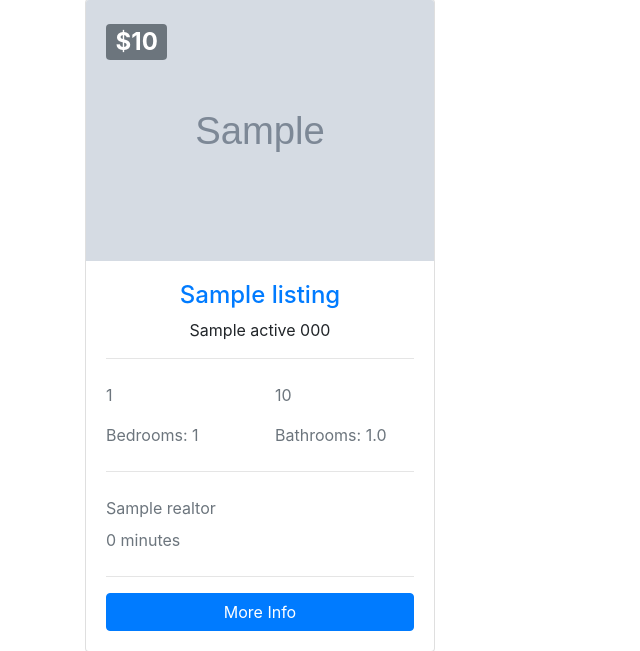
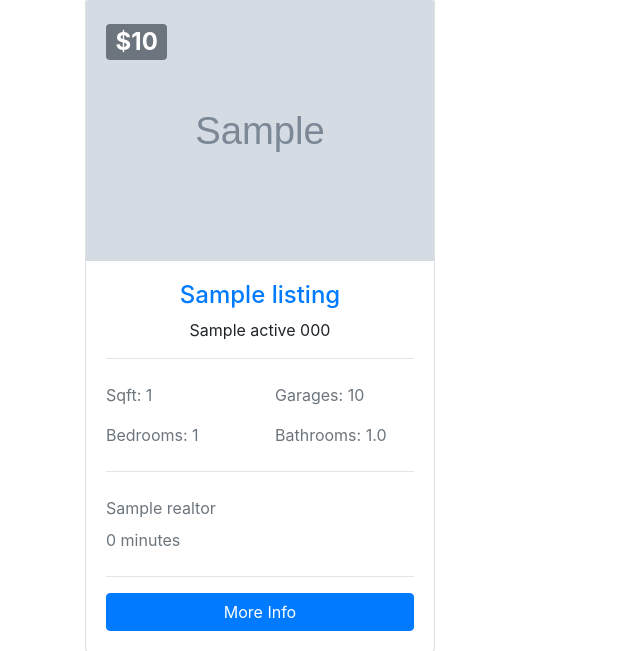
Before and after one commit to DavidHartman-Personal/btre_project, a Django app: page /listings/ in a window 1280 px wide. Shown: the part 704-1355 px from the top of the page, without its empty margins (0-640 px from the left). Run offline with Django 3.2, Linux system fonts and the light colour scheme; tables that the repository leaves empty hold one stand-in row (values such as "Sample post"); grey boxes marked "Sample" are stand-in pictures; some libraries are stand-ins or nearby versions.

Commit message:
Added the Sqft and Garage tags back

```diff
--- a/templates/listings/listings.html
+++ b/templates/listings/listings.html
@@ -53,9 +53,9 @@
                       <hr>
                       <div class="row py-2 text-secondary">
                         <div class="col-6">
-                          <i class="fas fa-th-large"></i> {{ listing.sqft }}</div>
+                          <i class="fas fa-th-large"></i> Sqft: {{ listing.sqft }}</div>
                         <div class="col-6">
-                          <i class="fas fa-car"></i> {{ listing.garage }}</div>
+                          <i class="fas fa-car"></i> Garages: {{ listing.garage }}</div>
                       </div>
                       <div class="row py-2 text-secondary">
                         <div class="col-6">
```
